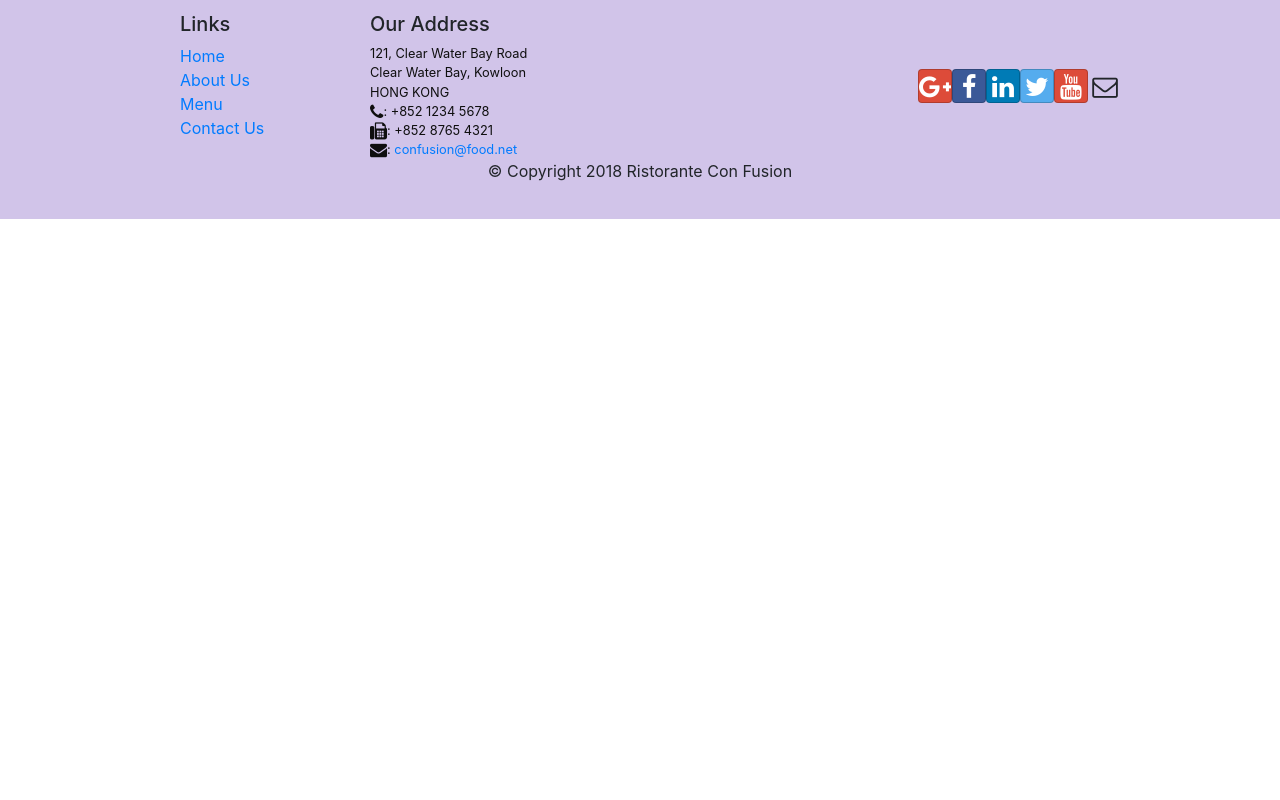
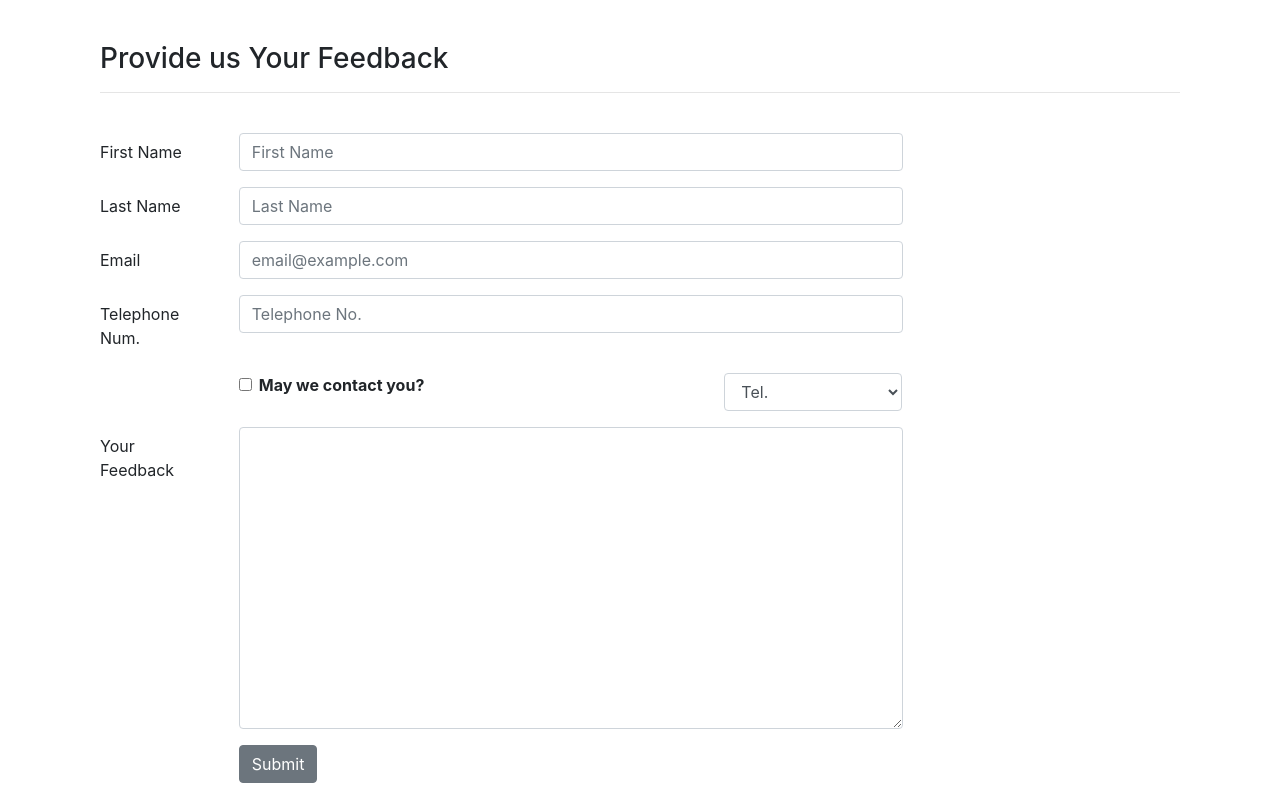
Before and after one commit to furher023/reactPractice, a React (Create React App) app: page /contactus in a window 1280 px wide. Shown: the part 880-1680 px from the top of the page. Before the commit the page ends 1099 px from the top, so only its background shows below. Built offline with nearby package versions, Linux system fonts and the light colour scheme.

Commit message:
Controlled Form

```diff
--- a/src/components/Contact.js
+++ b/src/components/Contact.js
@@ -1,8 +1,47 @@
-import React from 'react';
-import {Breadcrumb,BreadcrumbItem} from 'reactstrap';
+import React,{Component} from 'react';
+import {Breadcrumb,BreadcrumbItem,Form,Col,FormGroup,Input,Button,Label} from 'reactstrap';
 import {Link} from 'react-router-dom';
 
-function Contact(props) {
+class Contact extends Component{
+
+    constructor(props){
+        super(props);
+
+        //Controlled form , states are controlling the form
+        this.state={
+            firstname: '',
+            lastname: '',
+            telnum: '',
+            email: '',
+            agree: false,
+            contactType: 'Tel.',
+            message: ''
+        }
+
+        //Binding the functions
+        this.handleInputChange = this.handleInputChange.bind(this);
+        this.handleSubmit = this.handleSubmit.bind(this);
+    }
+
+    /*Handler for handling the input of form and concurrently changing the state of component */
+    handleInputChange(event){
+        const target = event.target; //Selecting the target element
+        const value = target.type === 'checkbox' ? target.checked : target.value; //checking type due to varying input
+        const name = target.name; // name of element is equal to state attributes
+
+        this.setState({
+          [name]: value //setting the state
+        });
+    }
+
+    /*Handler for handling the submission of form */
+    handleSubmit(event){
+        console.log('Content is '+ JSON.stringify(this.state));
+        alert('Content is '+ JSON.stringify(this.state));
+        event.preventDefault(); //prevents from default behaviour of submit, moving on or reloading the page
+    }
+
+    render(){
         return(
             <div className="container">
                     <div className="row">
@@ -41,8 +80,76 @@
                         </div>
                     </div>
                 </div>
+                <div className='row row-content'>
+                    <div className="col-12">
+                        <h3>Provide us Your Feedback</h3>
+                        <hr />
+                        <br/>
+                    </div>
+                    <div className="col-12 col-md-9">
+                        <Form onSubmit={this.handleSubmit}>
+                            <FormGroup row>
+                                <Label htmlFor="firstname" md={2}>First Name</Label>
+                                <Col md={10}>
+                                    <Input type="text" id="firstname" name="firstname" placeholder="First Name" value={this.state.firstname} onChange={this.handleInputChange}/>
+                                </Col>
+                            </FormGroup>
+                            <FormGroup row>
+                                <Label htmlFor="lastname" md={2}>Last Name</Label>
+                                <Col md={10}>
+                                    <Input type="text" id="lastname" name="lastname" placeholder="Last Name" value={this.state.lastname} onChange={this.handleInputChange}/>
+                                </Col>
+                            </FormGroup>
+                            <FormGroup row>
+                                <Label htmlFor="email" md={2}>Email</Label>
+                                <Col md={10}>
+                                    <Input type="email" id="email" name="email" placeholder="email@example.com" value={this.state.email} onChange={this.handleInputChange}/>
+                                </Col>
+                            </FormGroup>
+                            <FormGroup row>
+                                <Label htmlFor="telnum" md={2}>Telephone Num.</Label>
+                                <Col md={10}>
+                                    <Input type="number" id="telnum" name="telnum" placeholder="Telephone No." value={this.state.telnum} onChange={this.handleInputChange}/>
+                                </Col>
+                            </FormGroup>
+                            <FormGroup row>
+                                <Col md={{size: 6, offset: 2}}>
+                                    <FormGroup check>
+                                        <Label check>
+                                            <Input type="checkbox"
+                                                name="agree"
+                                                checked={this.state.agree}
+                                                onChange={this.handleInputChange} /> {' '}
+                                            <strong>May we contact you?</strong>
+                                        </Label>
+                                    </FormGroup>
+                                </Col>
+                                <Col md={{size: 3, offset: 1}}>
+                                    <Input type="select" name="contactType"
+                                            value={this.state.contactType}
+                                            onChange={this.handleInputChange}>
+                                        <option>Tel.</option>
+                                        <option>Email</option>
+                                    </Input>
+                                </Col>
+                            </FormGroup>
+                            <FormGroup row>
+                                <Label htmlFor="message" md={2}>Your Feedback</Label>
+                                <Col md={10}>
+                                    <Input type="textarea" id="message" name="message" rows="12" value={this.state.message} onChange={this.handleInputChange}/>
+                                </Col>
+                            </FormGroup>
+                            <FormGroup row>
+                                <Col md={{size:10, offset:2}}>
+                                    <Button type="Submit" className="color-primary">Submit</Button>
+                                </Col>
+                            </FormGroup>
+                        </Form>
+                    </div>
+                </div>
             </div>
         );
         }
+}
 
 export default Contact;
```
Lines whose indentation alone changed are shown as unchanged.
